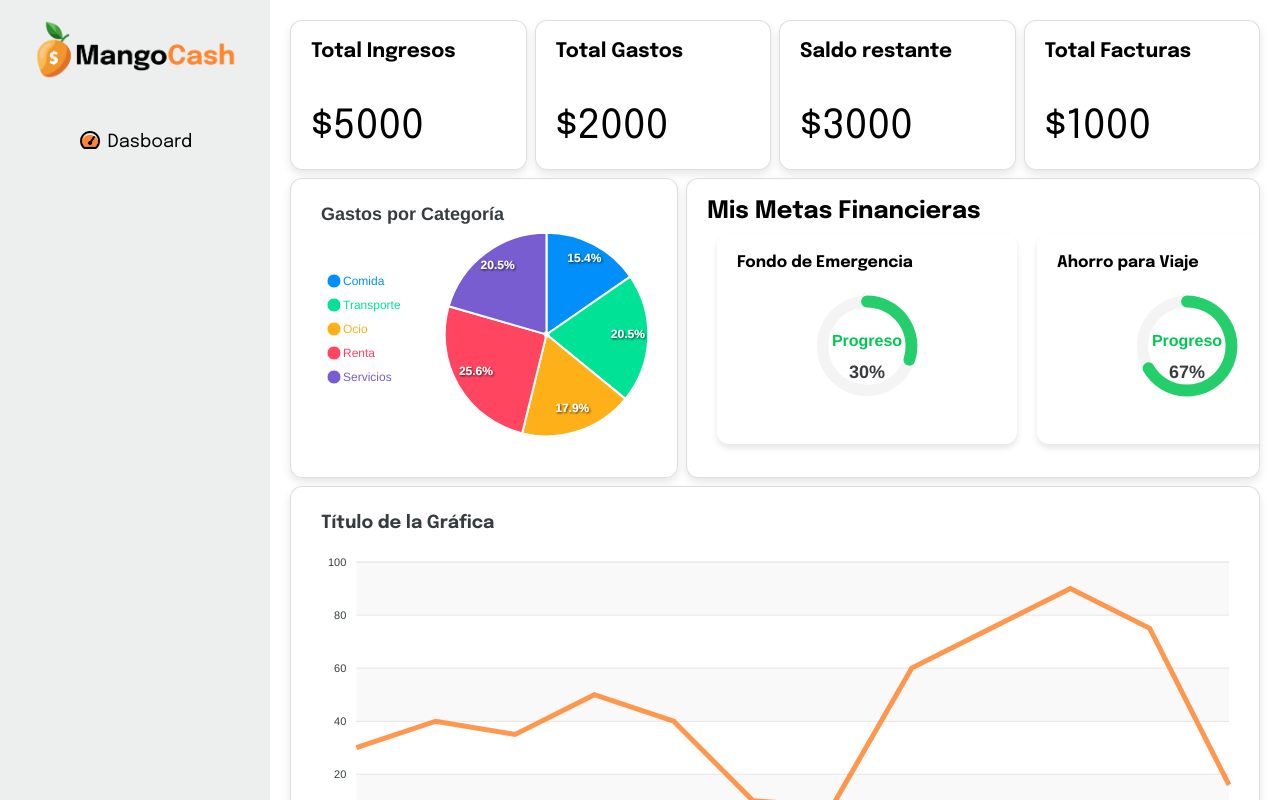
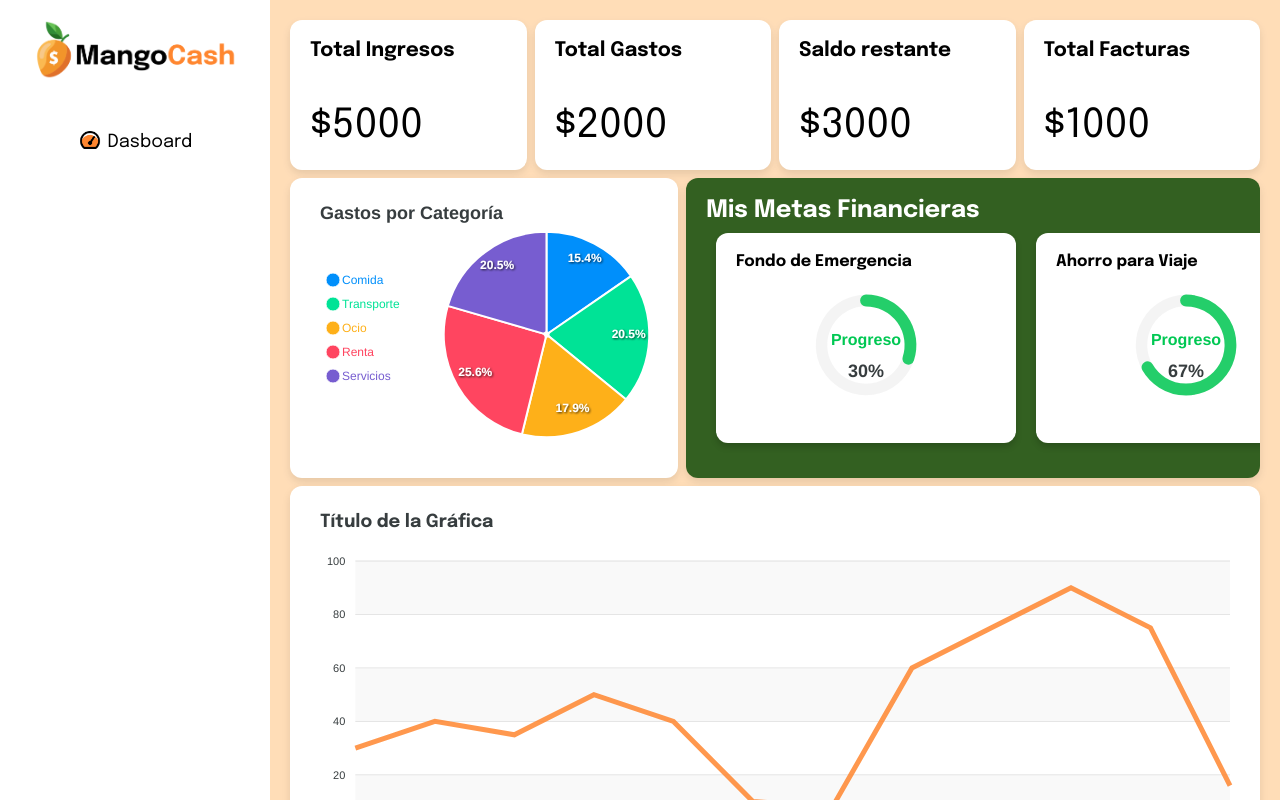
Before and after one commit to Gabiimollo/MangoCash__Frontend, a React (Vite) app: page /app/dashboard in a window 1280 px wide. Built offline with nearby package versions, Linux system fonts and the light colour scheme.

Commit message:
commit antes de instalar Tailwind

```diff
--- a/src/Components/App/SideMenu/SideMenu.css
+++ b/src/Components/App/SideMenu/SideMenu.css
@@ -1,8 +1,6 @@
 .sidebar-container {
     width: 270px;
     height: 100vh;
-
-    background-color: #aaadad36 ;
 }
 .sidebar-container {
     overflow-y: auto;
--- a/src/Components/Loader/Loader.css
+++ b/src/Components/Loader/Loader.css
@@ -1,21 +1,24 @@
 .card-loader {
   position: fixed;
-  top: 50%;
-  left: 50%;
-  transform: translate(-50%, -50%);
-  width: 300px;
-  padding: 20px;
-  background: white;
-  box-shadow: 0px 4px 6px rgba(0, 0, 0, 0.1);
-  border-radius: 8px;
+  top: 0;
+  left: 0;
+  width: 100vw;
+  height: 100vh;
+  background: rgba(0, 0, 0, 0.5);
+  backdrop-filter: blur(8px); /* Aplica el blur */
+  display: flex;
+  justify-content: center;
+  align-items: center;
   z-index: 1000;
   text-align: center;
 }
 
 .card-content h3 {
-  margin-bottom: 50px;
-  font-size: 18px;
-  color: #333;
+  margin-bottom: 70px;
+  font-size: 28px;
+  color: #ffffff;
+  text-shadow: 2px 2px 4px rgba(0, 0, 0, 0.5); /* Efecto de sombra */
+
 }
 
 .card-content{
@@ -31,8 +34,8 @@
   }
 
   .circle {
-    width: 15px;
-    height: 15px;
+    width: 20px;
+    height: 20px;
     position: absolute;
     border-radius: 50%;
     background-color: var(--naranja-claro);
--- a/src/Layout/AppLayout.css
+++ b/src/Layout/AppLayout.css
@@ -17,4 +17,5 @@
     height: 100vh;
     padding: 20px; /* Espaciado interno */
     overflow-y: auto; /* Permite desplazamiento si el contenido es muy alto */
+    background-color: #ff880048;
 }
--- a/src/index.css
+++ b/src/index.css
@@ -49,3 +49,22 @@ li {
     align-items: center;
     height: 100vh;
 }
+
+*::-webkit-scrollbar {
+    width: 8px; /* Ancho de la scrollbar */
+    height: 8px; /* Alto de la scrollbar horizontal */
+}
+
+*::-webkit-scrollbar-thumb {
+    background: linear-gradient(180deg, #ff8a00, #e52e71); /* Color degradado del thumb */
+    border-radius: 10px; /* Bordes redondeados */
+}
+
+*::-webkit-scrollbar-thumb:hover {
+    background: linear-gradient(180deg, #e52e71, #ff8a00); /* Cambio de color al pasar el cursor */
+}
+
+*::-webkit-scrollbar-track {
+    background: rgba(0, 0, 0, 0.1); /* Fondo de la pista */
+    border-radius: 10px; /* Bordes redondeados */
+}
--- a/src/pages/App/Dashboard/Dashboard.css
+++ b/src/pages/App/Dashboard/Dashboard.css
@@ -17,18 +17,10 @@
     min-height: 150px; /* Establece una altura mínima */
     padding: 20px; /* Añade espacio interno */
 
-    background-color: #ffffffb3; /* Fondo translúcido */
-    backdrop-filter: blur(10px); /* Efecto de desenfoque en el fondo */
-    border: 1px solid #aaadad66; /* Borde sutil */
+    background-color: #ffffff; /* Fondo translúcido */
     border-radius: 12px; /* Bordes redondeados */
     box-shadow: 0 4px 8px #0000001a; /* Sombra para profundidad */
     transition: transform 0.3s ease, box-shadow 0.3s ease; /* Animaciones */
-}
-
-/* Efecto hover */
-.card-dashboard:hover {
-    transform: translateY(-5px); /* Sutil elevación al pasar el mouse */
-    box-shadow: 0 8px 16px #00000033; /* Sombra más fuerte */
 }
 
 .card-dashboard p {
@@ -61,21 +53,27 @@
 
     overflow: hidden;
     overflow-x: scroll;
+
+    background: var(--verde)
 }
 
 .--goals-card-container div {
     display: flex;
 }
 
+.--goals-card-container h2 {
+    color: #fff;
+}
+
 .goal-card {
     width: 300px;
-    background: #fff;
     padding: 20px;
     margin: 10px;
     border-radius: 12px;
-    box-shadow: 0 4px 6px rgba(0, 0, 0, 0.1);
+    box-shadow: 0 4px 6px rgba(0, 0, 0, 0.169);
     display: flex;
     flex-direction: column;
+    background: #fff
   }
 
   .goal-card h3 {
```
Also changed, not shown: 1 other file (tests, documents, lock files or other folders).
